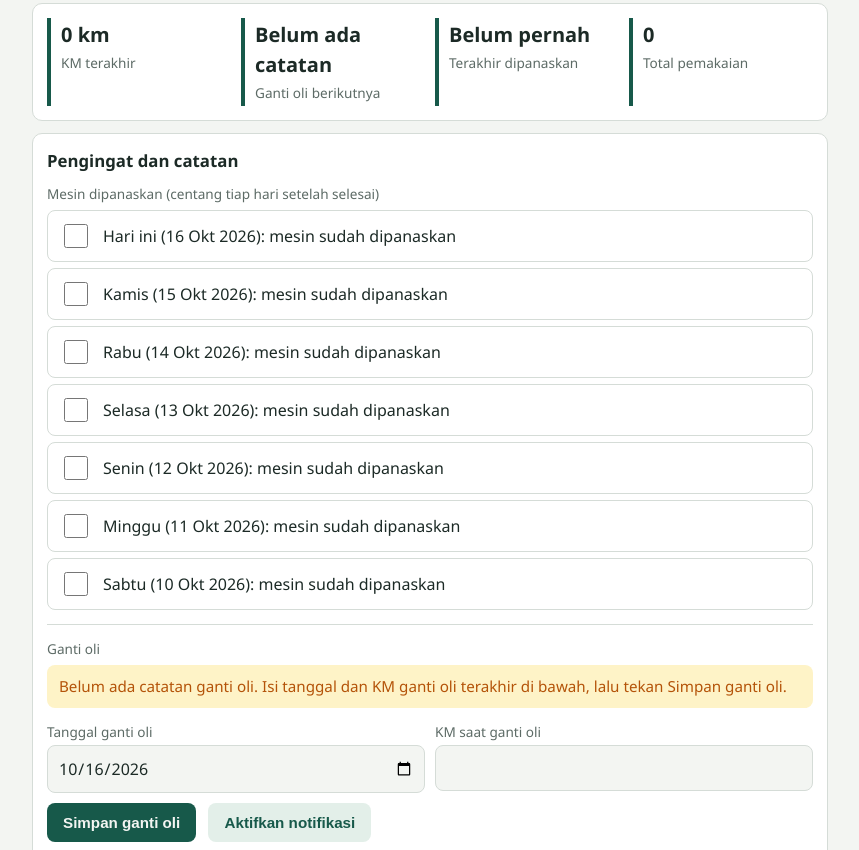
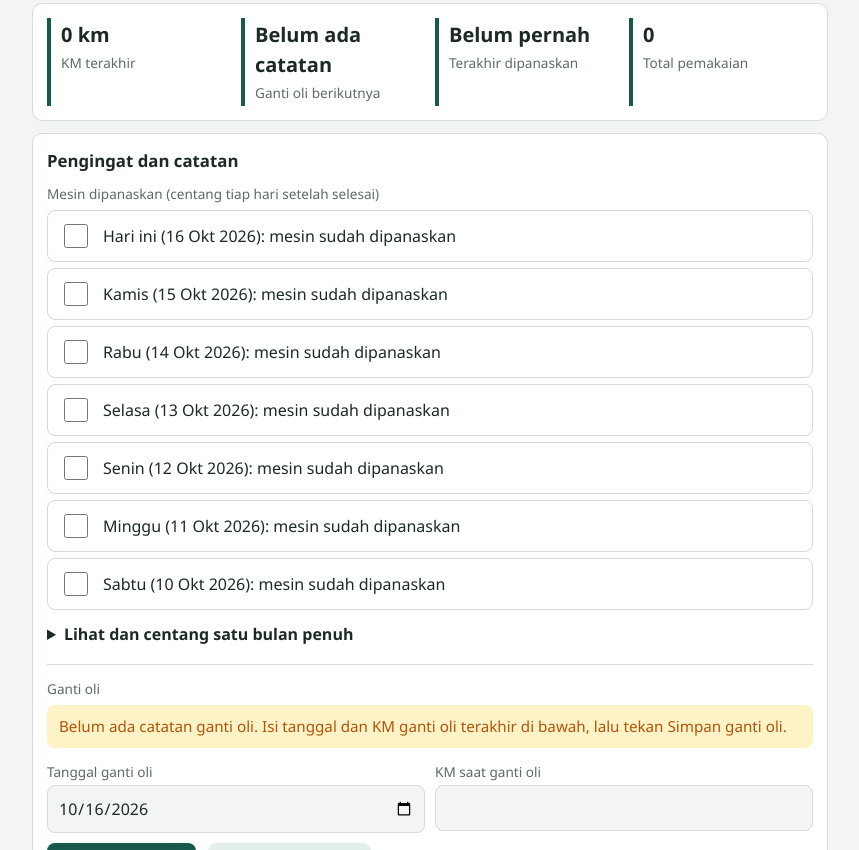
Before and after one commit to syababsyabab9697-beep/logbook-mobil, a plain HTML site: page index.html in a window 1280 px wide. Shown: the part 259-1109 px from the top of the page, without its empty margins (210-1069 px from the left). Drawn offline with Linux system fonts and the light colour scheme.

Commit message:
Add files via upload

```diff
--- a/index.html
+++ b/index.html
@@ -27,6 +27,7 @@ button.p{background:var(--pri);color:var(--bg)}button.s{background:var(--pri2);c
 .scroll{overflow-x:auto}table{border-collapse:collapse;width:100%;font-size:.85rem}th,td{border:1px solid var(--line);padding:6px;text-align:left;vertical-align:top}th{background:var(--pri2)}
 summary{font-weight:600;cursor:pointer;padding:4px 0}
 .ck{display:flex;align-items:center;gap:12px;padding:10px 12px;border:1px solid var(--line);border-radius:8px;margin:6px 0;color:var(--ink);font-size:1rem}.ck input{width:24px;height:24px;flex:none;accent-color:var(--pri)}.ck.on{background:var(--okbg);border-color:var(--ok)}
+.wg{display:grid;grid-template-columns:repeat(7,1fr);gap:4px;margin-top:8px}.wg div,.wg label{text-align:center;font-size:.8rem;border-radius:6px;padding:4px 0;color:var(--mute)}.wg label{display:flex;flex-direction:column;align-items:center;gap:2px;margin:0;border:1px solid var(--line);color:var(--ink)}.wg label.on{background:var(--okbg);border-color:var(--ok)}.wg input{width:20px;height:20px;accent-color:var(--pri)}
 #pa{display:none}
 @media print{@page{size:A4 landscape;margin:10mm}body.pr main{display:none}body.pr #pa{display:block;color:#000;background:#fff}#pa h1{font-size:16pt;text-align:center;margin:0}#pa p{text-align:center;margin:2px 0 8px;font-size:10pt}#pa table{font-size:8pt}#pa th{background:#ddd;color:#000}#pa th,#pa td{border:1px solid #000;color:#000}}
 </style></head><body>
@@ -40,6 +41,9 @@ summary{font-weight:600;cursor:pointer;padding:4px 0}
 <div class="card"><h2>Pengingat dan catatan</h2>
 <label>Mesin dipanaskan (centang tiap hari setelah selesai)</label>
 <div id="warmHist"></div>
+<details style="margin-top:8px"><summary>Lihat dan centang satu bulan penuh</summary>
+<label>Pilih bulan</label><input type="month" id="wMon"><div id="wGrid" class="wg"></div>
+<p class="sub">Hijau berarti mesin sudah dipanaskan. Hari yang belum tiba tidak bisa dicentang.</p></details>
 <hr style="border:0;border-top:1px solid var(--line);margin:14px 0">
 <label>Ganti oli</label>
 <div id="oilInfo" class="al w"></div>
@@ -132,6 +136,13 @@ function render(){
  let wh='';for(let i=0;i<7;i++){const d=dstr(i),on=v.warm.includes(d);wh+=`<label class="ck ${on?'on':''}"><input type="checkbox" data-w="${d}" ${on?'checked':''}>${i===0?'Hari ini':hari(d)} (${fmt(d)}): mesin sudah dipanaskan</label>`}
  $('warmHist').innerHTML=wh;
  document.querySelectorAll('[data-w]').forEach(c=>c.onchange=()=>{const d=c.dataset.w;if(c.checked){if(!v.warm.includes(d))v.warm.push(d)}else v.warm=v.warm.filter(x=>x!==d);save();render()});
+
+ if(!$('wMon').value)$('wMon').value=today().slice(0,7);
+ {const[y,m]=$('wMon').value.split('-').map(Number),n=new Date(y,m,0).getDate(),f=new Date(y,m-1,1).getDay();
+  let g=['Min','Sen','Sel','Rab','Kam','Jum','Sab'].map(x=>`<div>${x}</div>`).join('')+'<div></div>'.repeat(f);
+  for(let d=1;d<=n;d++){const k=$('wMon').value+'-'+String(d).padStart(2,'0'),on=v.warm.includes(k);g+=`<label class="${on?'on':''}">${d}<input type="checkbox" data-w="${k}" ${on?'checked':''} ${k>today()?'disabled':''}></label>`}
+  $('wGrid').innerHTML=g}
+ document.querySelectorAll('[data-w]').forEach(c=>c.onchange=()=>{const d=c.dataset.w;if(c.checked){if(!v.warm.includes(d))v.warm.push(d)}else v.warm=v.warm.filter(x=>x!==d);save();render()});
  $('oilInfo').textContent=window._oi;
  $('oDate').value=$('oDate').value||today();if(!$('oKm').value&&km)$('oKm').value=km;
  $('stats').innerHTML=`<div class="stat"><b>${km.toLocaleString('id')} km</b><span>KM terakhir</span></div><div class="stat"><b>${esc(oilTxt)}</b><span>Ganti oli berikutnya</span></div><div class="stat"><b>${wTxt}</b><span>Terakhir dipanaskan</span></div><div class="stat"><b>${v.trips.length}</b><span>Total pemakaian</span></div>`;
@@ -160,6 +171,7 @@ $('btnOil').onclick=()=>{if(!$('oKm').value||!$('oDate').value){alert('Isi tangg
 $('btnSet').onclick=()=>{const v=V();v.name=$('cName').value.trim()||v.name;v.plat=$('cPlat').value.trim();v.oilKm=+$('cOilKm').value||5000;v.oilMo=+$('cOilMo').value||6;v.warmDays=+$('cWarm').value||3;save();render()};
 $('btnNotif').onclick=()=>{if(!('Notification' in window)){alert('Browser ini tidak mendukung notifikasi.');return}Notification.requestPermission().then(p=>{if(p==='granted')notify();else alert('Notifikasi tidak diizinkan.')})};
 function notify(){if('Notification' in window&&Notification.permission==='granted'&&window._al&&window._al.length)try{new Notification(V().name+' '+V().plat,{body:window._al.map(a=>a[1]).join('\n')})}catch(e){}}
+$('wMon').onchange=render;
 $('btnBak').onclick=()=>{const a=document.createElement('a');a.href=URL.createObjectURL(new Blob([JSON.stringify(S)],{type:'application/json'}));a.download='cadangan-logbook-'+today()+'.json';a.click()};
 $('btnRes').onclick=()=>$('fRes').click();
 $('fRes').onchange=e=>{const f=e.target.files[0];if(!f)return;f.text().then(t=>{try{const d=JSON.parse(t);if(!d.v||!d.v.a||!d.v.b)throw 0;if(confirm('Ganti semua data di HP ini dengan cadangan?')){S=d;cur=S.cur||'a';save();render()}}catch(x){alert('File cadangan tidak valid.')}})};
```
